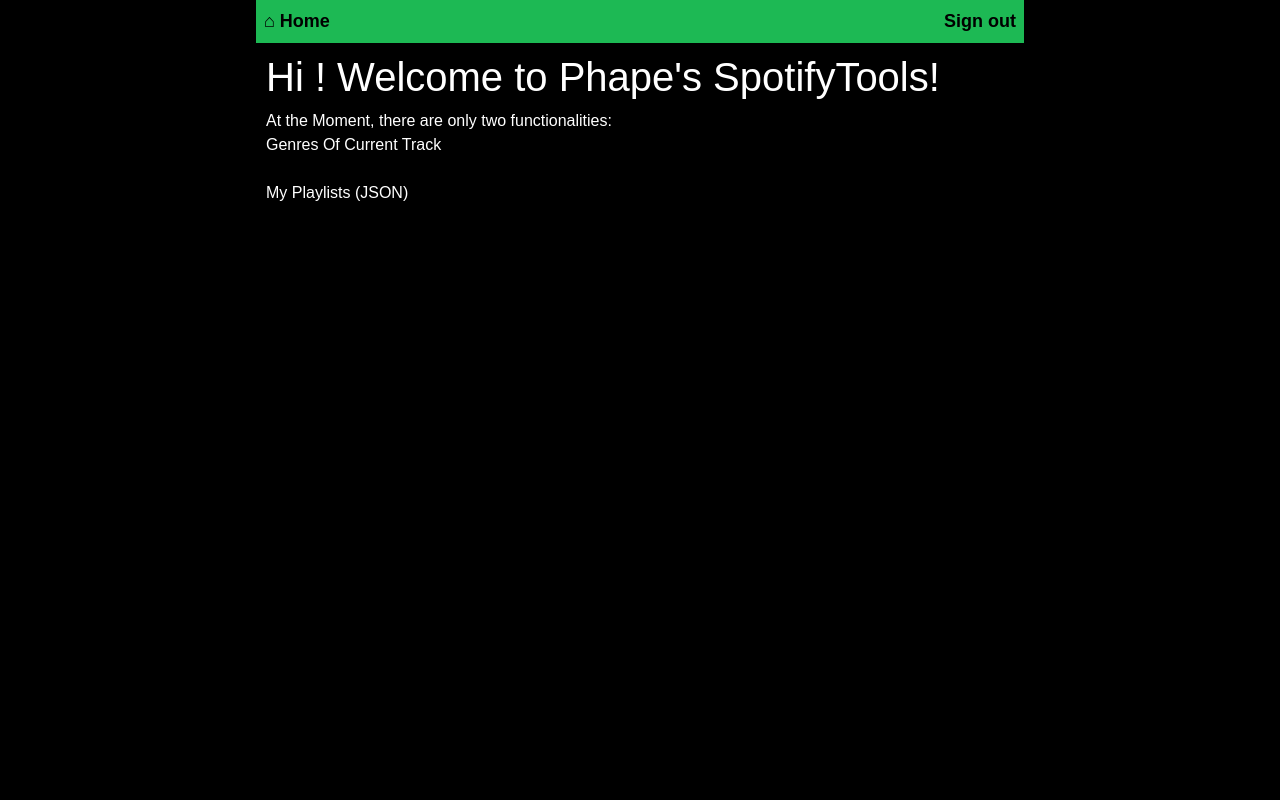
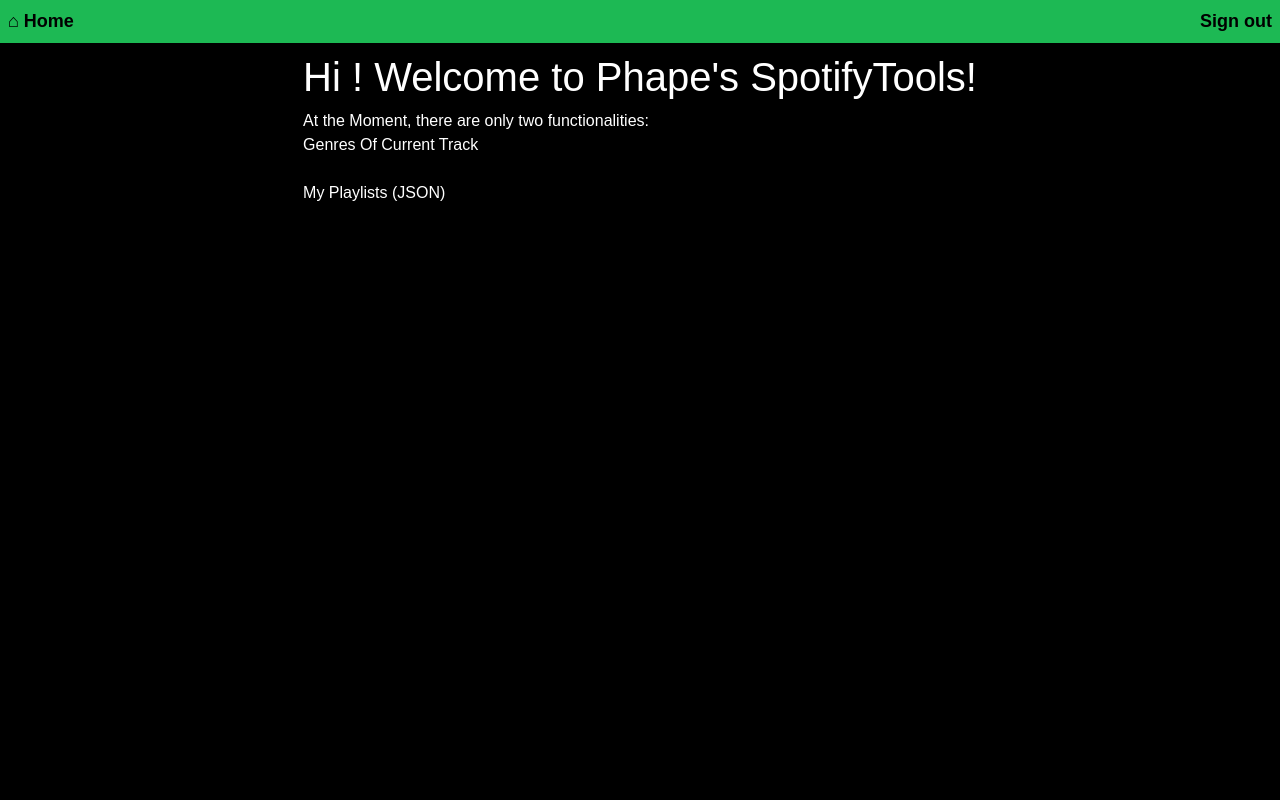
Before and after one commit to Phape/SpotifyTools, a Flask app: template templates/index.html in a window 1280 px wide. Run offline with Flask 2, Linux system fonts and the light colour scheme; the template is opened without the code that fills it, so the values that code supplies are empty; some libraries are stand-ins or nearby versions.

Commit message:
updated card design; updated header width; cards now scale better

```diff
--- a/static/css/main.css
+++ b/static/css/main.css
@@ -6,10 +6,12 @@ html {
 }
 
 body {
+    display: flex;
     flex-direction: column;
+    align-items: center;
     margin:0px;
     padding: 0px;
-    min-width: 60%;
+    width: 100%;
     font-family: sans-serif;
     background-color: black;
     color: white;
@@ -24,6 +26,7 @@ a, p {
 .navi {
     margin: 0px;
     padding:0px;
+    width: 100%;
     background-color: rgb(29, 185, 84);
 }
 
@@ -128,8 +131,14 @@ a, p {
 .card {
     background-color: black;
     border: 1px solid rgba(255, 255, 255, 0.125);
-    max-width: 400px;
+    width: 300px;
     margin: 10px;
+}
+
+.card .card-img-top {
+    border-radius: .25rem;
+    max-height: 300px;
+    object-fit: cover;
 }
 
 .card .list-group-item {
@@ -161,7 +170,11 @@ a, p {
   100% { width: 100%; }
 }
 
-
+@media (max-width: 544px) {
+    .card {
+        width: 100%;
+    }
+}
 
 @media (max-width: 768px) {
     body {
@@ -185,4 +198,8 @@ a, p {
     body {
         min-width: 768px;
     }
+
+    .body-content {
+        min-width: 500px;
+    }
 }
```
